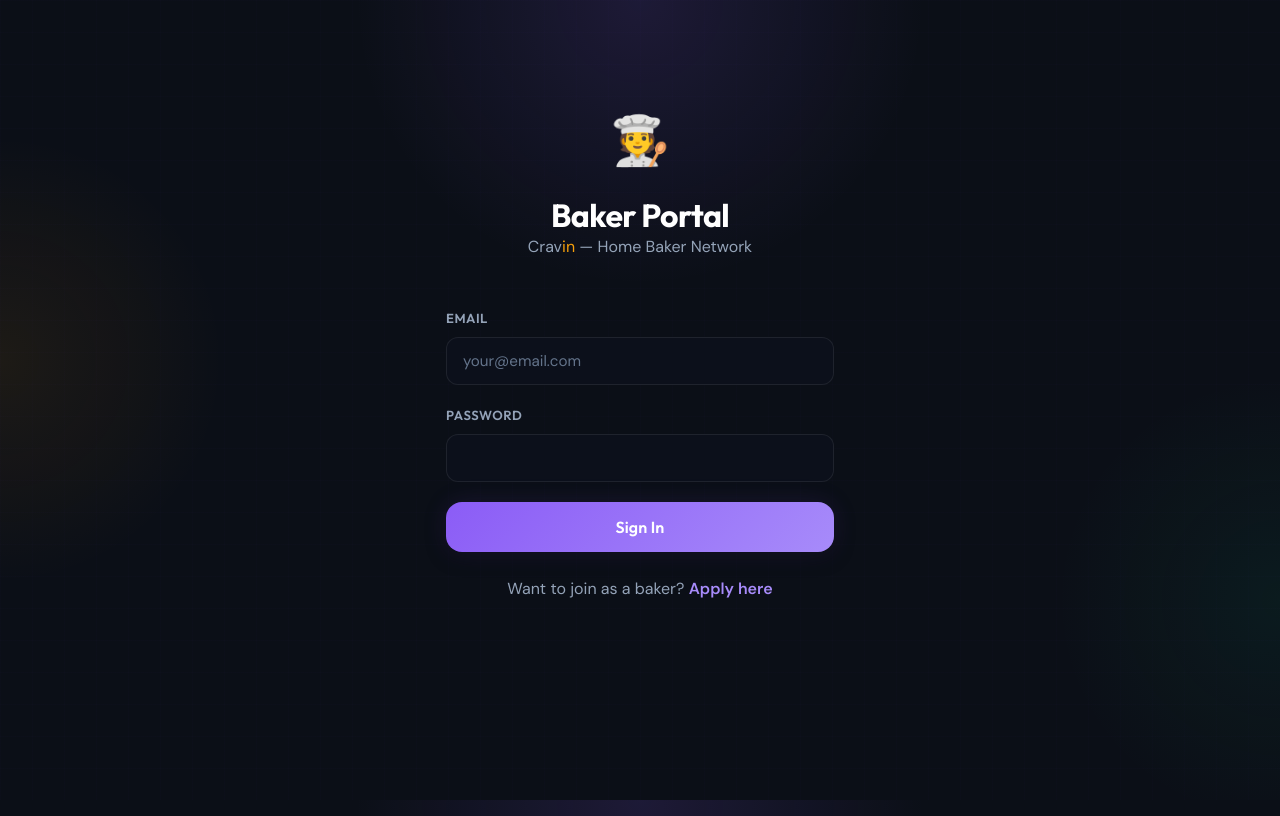
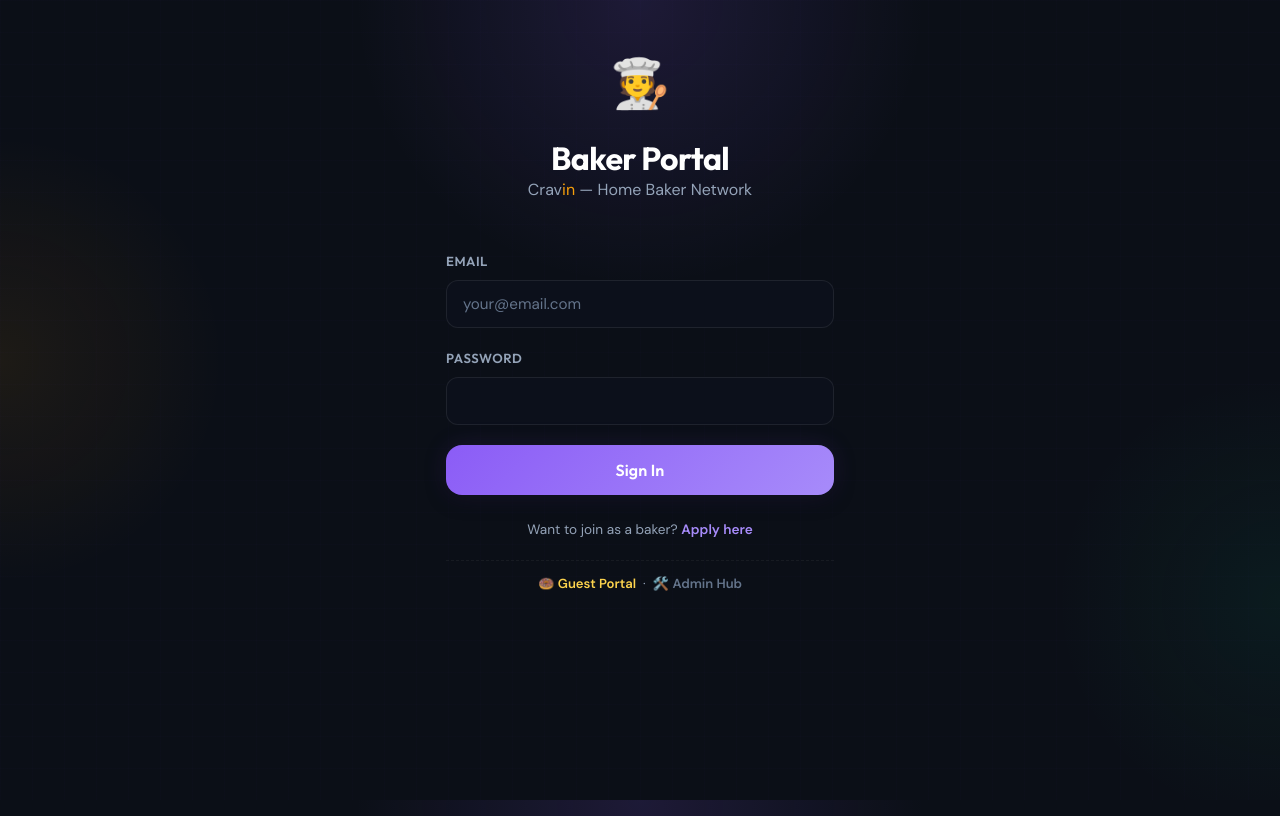
Before and after one commit to Krisbtw/Cravin, a FastAPI app: page /baker/ in a window 1280 px wide. Run offline with FastAPI, Linux system fonts and the light colour scheme.

Commit message:
feat: add guest and admin portal switcher links and fix customizer template syntax

```diff
--- a/app/templates/baker/login.html
+++ b/app/templates/baker/login.html
@@ -2,7 +2,7 @@
 {% block title %}Baker Login{% endblock %}
 
 {% block content %}
-<div class="page-content" style="display: flex; flex-direction: column; justify-content: center; min-height: 90vh;">
+<div class="page-content" style="display: flex; flex-direction: column; justify-content: center; min-height: 90vh; padding-top: var(--space-4); padding-bottom: 96px;">
     <div class="text-center mb-8">
         <div style="font-size: 3rem; margin-bottom: var(--space-4);">🧑‍🍳</div>
         <h1 style="font-size: 2rem;">Baker Portal</h1>
@@ -22,7 +22,13 @@
     </form>
 
     <div class="text-center mt-6">
-        <p class="text-muted">Want to join as a baker? <a href="/baker/apply" style="font-weight: 600;">Apply here</a></p>
+        <p class="text-muted" style="font-size: 0.85rem; margin: 0;">Want to join as a baker? <a href="/baker/apply" style="font-weight: 700; color: var(--jamun-light);">Apply here</a></p>
+    </div>
+
+    <div class="text-center mt-5 pt-3" style="border-top: 1px dashed var(--border-subtle);">
+        <p class="text-muted" style="font-size: 0.82rem; margin: 0;">
+            🍩 <a href="/app/" style="color: var(--honey-light); font-weight: 600;">Guest Portal</a> &nbsp;·&nbsp; 🛠️ <a href="/admin/login" style="color: var(--text-tertiary); font-weight: 600;">Admin Hub</a>
+        </p>
     </div>
 
 </div>
--- a/app/templates/customer/customizer.html
+++ b/app/templates/customer/customizer.html
@@ -408,8 +408,8 @@ function addCustomToCart() {
     Cart.add({
         dessert_id: '{{ dessert.id }}',
         name: '{{ dessert.name }} (AI Custom)',
-        price: {{ dessert.price }},
-        calories: lastCustomization.nutrition?.per_serving?.calories || {{ dessert.calories }},
+        price: Number('{{ dessert.price }}'),
+        calories: lastCustomization.nutrition?.per_serving?.calories || Number('{{ dessert.calories }}'),
         quantity: 1,
         customization: lastCustomization.customization_summary || 'Custom AI Recipe',
     });
--- a/app/templates/customer/dessert_detail.html
+++ b/app/templates/customer/dessert_detail.html
@@ -183,8 +183,8 @@ function addToCart() {
     Cart.add({
         dessert_id: '{{ dessert.id }}',
         name: '{{ dessert.name }}',
-        price: {{ dessert.price }},
-        calories: {{ dessert.calories }},
+        price: Number('{{ dessert.price }}'),
+        calories: Number('{{ dessert.calories }}'),
         quantity: 1,
     });
     showToast('✨ Added <strong>{{ dessert.name }}</strong> to your cart! <a href="/app/cart" style="color: var(--honey-light); font-weight: 700; text-decoration: underline; margin-left: 8px;">View Cart 🛒 →</a>');
--- a/app/templates/customer/login.html
+++ b/app/templates/customer/login.html
@@ -26,6 +26,7 @@
 
         <div class="text-center mt-5">
             <p class="text-muted" style="font-size: 0.85rem; margin: 0;">New to Cravin? <a href="/app/register" style="font-weight: 700; color: var(--honey-light);">Create an account</a></p>
+            <p class="text-muted mt-2" style="font-size: 0.82rem; margin: 0;"><a href="/app/" style="font-weight: 600; color: var(--text-secondary); text-decoration: underline;">Continue as Guest →</a></p>
         </div>
 
         <div class="text-center mt-4 pt-3" style="border-top: 1px dashed var(--border-subtle);">
```
Also changed, not shown: app/templates/admin/login.html (+7 -1 lines), cravin.db.
